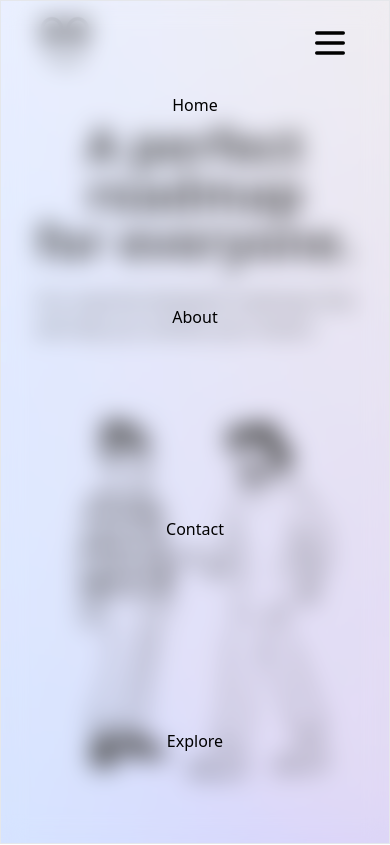
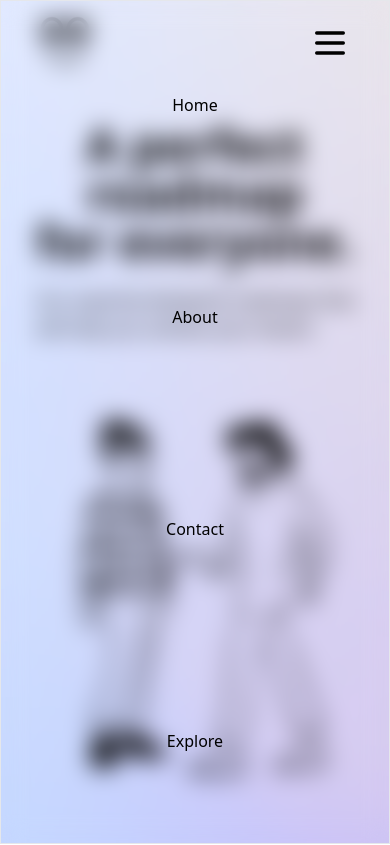
Before and after one commit to aninarafath6/scool-app, a Next.js app: page / in a window 390 px wide. Both pictures are taken after a click on the element 329 px from the left and 43 px from the top of the page. Built offline with nearby package versions, Linux system fonts and the light colour scheme.

Commit message:
menu bar color changed

```diff
--- a/components/Home/Header/actions.jsx
+++ b/components/Home/Header/actions.jsx
@@ -34,7 +34,7 @@ export default function Actions() {
         </svg>
       </div>
       <div
-        className={`h-screen z-30 w-screen bg-white/30 absolute top-0 lg:hidden left-0 m-0 p-0 bg-clip-padding backdrop-filter backdrop-blur-md bg-opacity-60 border ease-in duration-300   ${
+        className={`h-screen z-30 w-screen bg-fuchsia absolute top-0 lg:hidden left-0 m-0 p-0 bg-clip-padding backdrop-filter backdrop-blur-md bg-opacity-60 border ease-in duration-300   ${
           toggle ? "visible" : "invisible"
         } `}
       >
```
